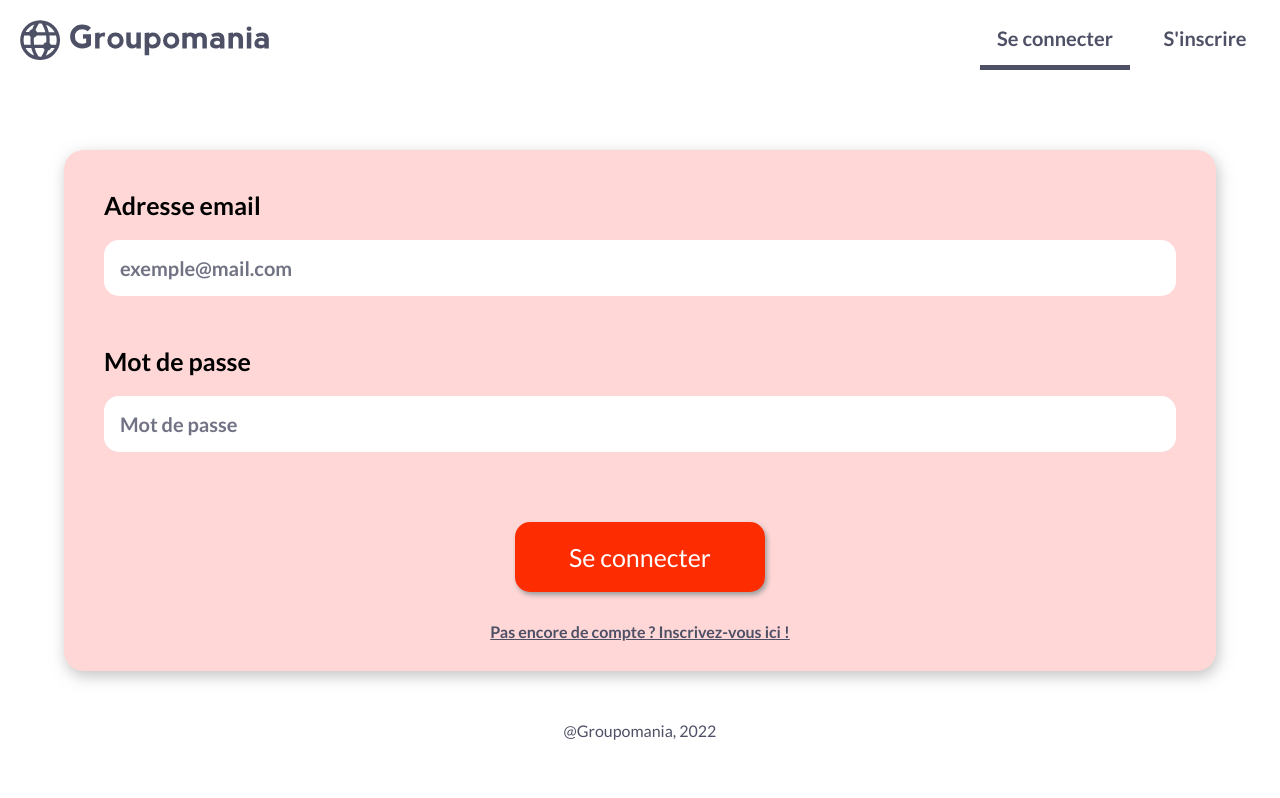
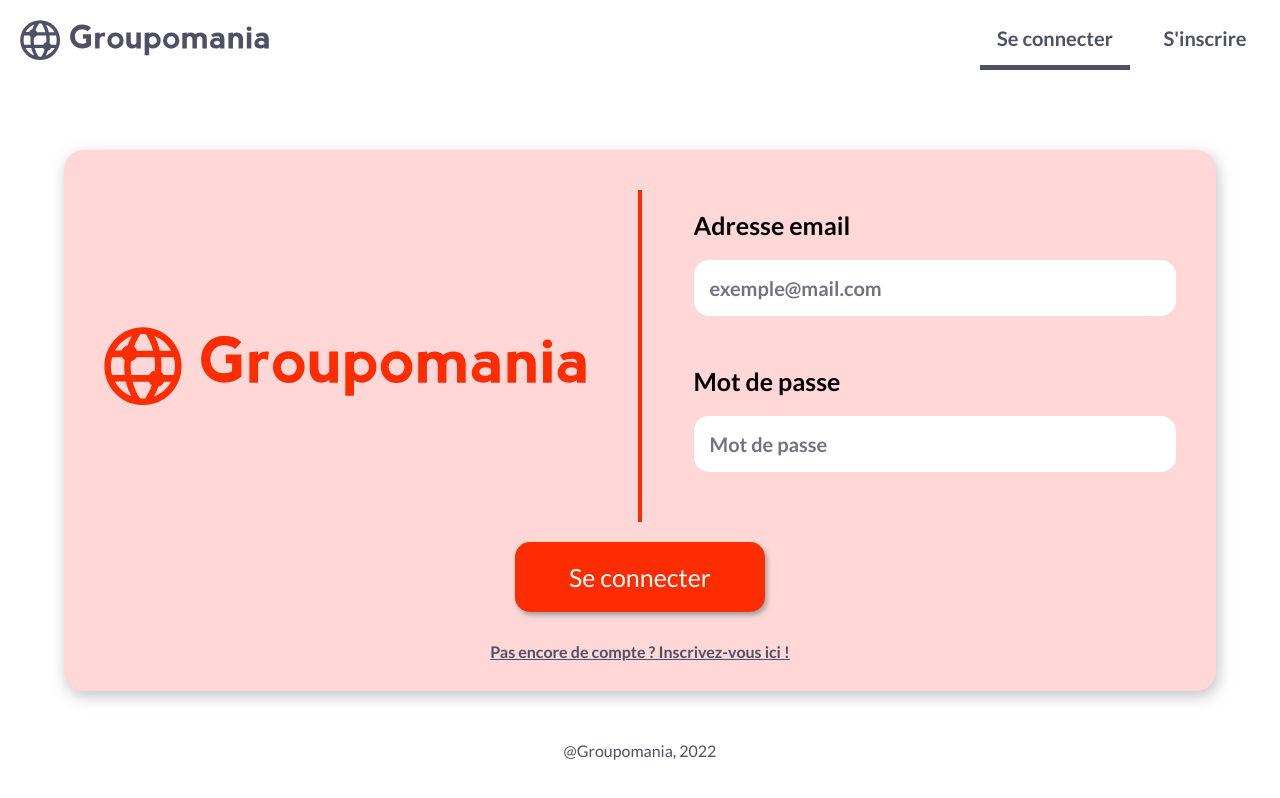
Before and after one commit to wcaillere/Groupomania_app_projet7_OC, a React (Create React App) app in the folder client/: page / in a window 1280 px wide. Built offline with nearby package versions, Linux system fonts and the light colour scheme.

Commit message:
Ajout responsive => 768px page de connexion

```diff
--- a/client/src/components/connection/index.jsx
+++ b/client/src/components/connection/index.jsx
@@ -1,6 +1,7 @@
 import styled from 'styled-components';
 import { Link } from 'react-router-dom';
 import colors from '../../utils/style/colors';
+import Logo from '../../assets/logo_red.svg';
 
 const ConnectionContainer = styled.div`
   display: flex;
@@ -21,6 +22,19 @@ const ConnectionContainer = styled.div`
 const Form = styled.form`
   display: flex;
   flex-direction: column;
+  @media (min-width: 768px) {
+    flex-direction: row;
+    justify-content: space-between;
+  }
+`;
+
+const FormColumn = styled.div`
+  @media (min-width: 768px) {
+    display: flex;
+    flex-direction: column;
+    width: 45%;
+    padding-top: 20px;
+  }
 `;
 
 const FormItem = styled.div`
@@ -44,6 +58,14 @@ const FormItemInput = styled.input`
   }
 `;
 
+const SeparationBar = styled.nav`
+  display: none;
+  border: 2px solid ${colors.primary};
+  @media (min-width: 768px) {
+    display: flex;
+  }
+`;
+
 const ConnectButton = styled.input`
   width: 80%;
   max-width: 250px;
@@ -64,10 +86,24 @@ const SignupLink = styled(Link)`
   text-align: center;
 `;
 
+const ConnectionLogo = styled.img`
+  display: none;
+  margin: auto;
+  width: 100%;
+  @media (min-width: 768px) {
+    display: flex;
+  }
+`;
+
 function Connection() {
   return (
     <ConnectionContainer>
       <Form>
+        <FormColumn>
+          <ConnectionLogo src={Logo} alt="Logo groupomania"></ConnectionLogo>
+        </FormColumn>
+        <SeparationBar />
+        <FormColumn>
           <FormItem>
             <label for="mail">Adresse email </label>
             <FormItemInput
@@ -86,8 +122,9 @@ function Connection() {
               placeholder="Mot de passe"
             ></FormItemInput>
           </FormItem>
+        </FormColumn>
+      </Form>
       <ConnectButton type="submit" value="Se connecter" />
-      </Form>
       <SignupLink to="/signup">
         Pas encore de compte ? Inscrivez-vous ici !
       </SignupLink>
--- a/client/src/pages/signup/index.jsx
+++ b/client/src/pages/signup/index.jsx
@@ -16,7 +16,7 @@ const SignupContainer = styled.div`
   overflow: hidden;
   box-shadow: 2px 5px 15px 0px rgba(171, 171, 171, 0.72);
   @media (min-width: 768px) {
-    padding: 40px 40px 20px 40px;
+    padding: 40px 2% 20px 2%;
   }
 `;
 
@@ -32,7 +32,7 @@ const Form = styled.form`
 const FormColumn = styled.div`
   @media (min-width: 768px) {
     width: 45%;
-    padding-top: ${(props) => (props.id === 'firstColumn' ? '60px' : '0px')};
+    padding-top: ${(props) => (props.id === 'firstColumn' ? '80px' : '20px')};
   }
 `;
 
```
Also changed, not shown: client/src/assets/logo_red.svg (added). Lines whose indentation alone changed are shown as unchanged.
